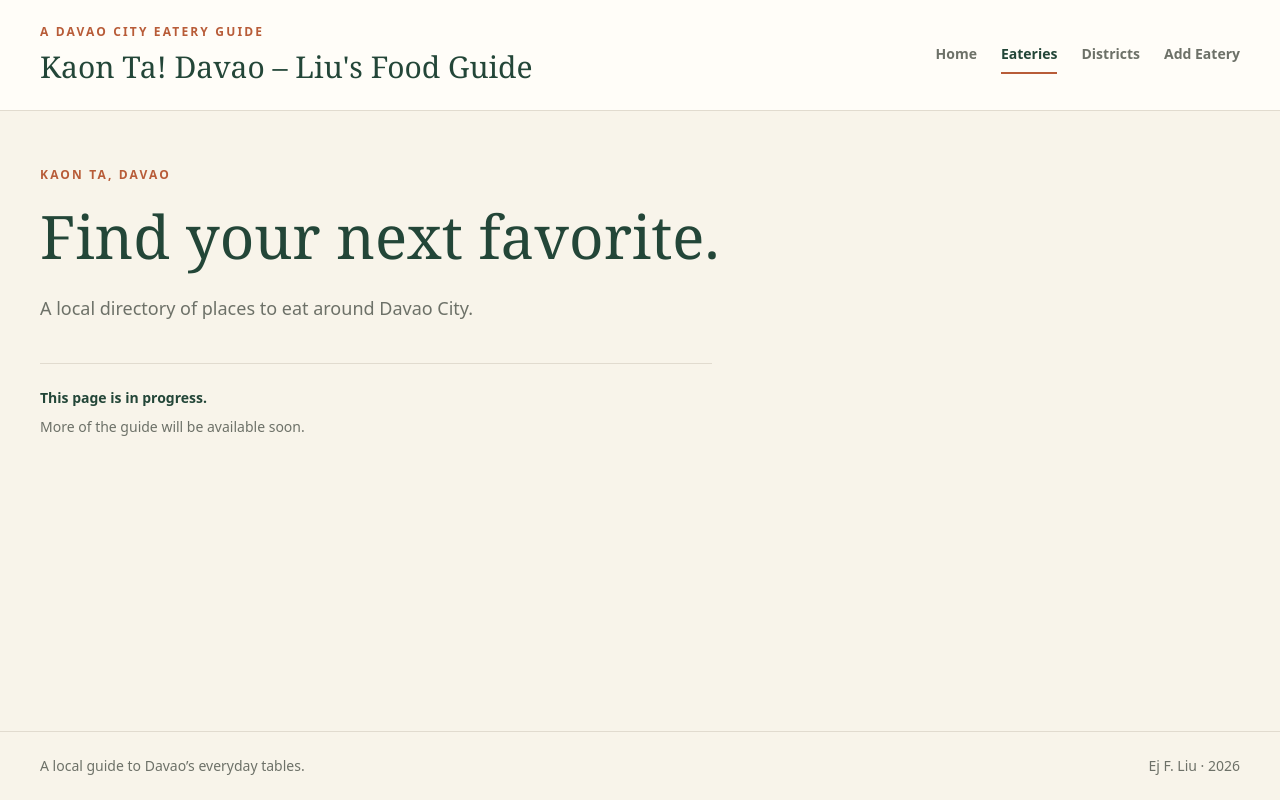
After one commit to edgee20/PrefinalProject-Liu-KaonTaDavao, a Laravel app: page /eateries in a window 1280 px wide. The commit adds this page. Run offline with Laravel 12, Linux system fonts and the light colour scheme; style sheets or scripts are compiled from the project's sources.

Commit message:
feat: establish application routes and shared Blade layout

```diff
--- /dev/null
+++ b/app/Http/Controllers/EateryController.php
@@ -0,0 +1,56 @@
+<?php
+
+namespace App\Http\Controllers;
+
+use App\Models\Eatery;
+use Illuminate\View\View;
+
+class EateryController extends Controller
+{
+    public function index(): View
+    {
+        return view('pages.pending', [
+            'heading' => 'Find your next favorite.',
+            'description' => 'A local directory of places to eat around Davao City.',
+        ]);
+    }
+
+    public function create(): View
+    {
+        return view('pages.pending', [
+            'heading' => 'Add an eatery',
+            'description' => 'Make another neighborhood favorite part of the guide.',
+        ]);
+    }
+
+    public function store(): void
+    {
+        abort(501, 'Eatery creation is not available yet.');
+    }
+
+    public function show(Eatery $eatery): View
+    {
+        return view('pages.pending', [
+            'heading' => $eatery->name,
+            'description' => 'Eatery details are being prepared.',
+        ]);
+    }
+
+    public function edit(Eatery $eatery): View
+    {
+        return view('pages.pending', [
+            'heading' => 'Edit '.$eatery->name,
+            'description' => 'The eatery edit form is being prepared.',
+        ]);
+    }
+
+    public function update(Eatery $eatery): void
+    {
+        abort(501, 'Eatery updates are not available yet.');
+    }
+
+    public function destroy(Eatery $eatery): void
+    {
+        abort(501, 'Eatery deletion is not available yet.');
+    }
+}
--- /dev/null
+++ b/app/Http/Controllers/HomeController.php
@@ -0,0 +1,16 @@
+<?php
+
+namespace App\Http\Controllers;
+
+use Illuminate\View\View;
+
+class HomeController extends Controller
+{
+    public function __invoke(): View
+    {
+        return view('pages.pending', [
+            'heading' => 'Good food, close to home.',
+            'description' => 'Discover the carinderias, neighborhood kitchens, and everyday favorites of Davao City.',
+        ]);
+    }
+}
--- a/bootstrap/app.php
+++ b/bootstrap/app.php
@@ -9,7 +9,6 @@ return Application::configure(basePath: dirname(__DIR__))
     ->withRouting(
         web: __DIR__.'/../routes/web.php',
         commands: __DIR__.'/../routes/console.php',
-        health: '/up',
     )
     ->withMiddleware(function (Middleware $middleware): void {
         //
--- a/resources/css/app.css
+++ b/resources/css/app.css
@@ -2,11 +2,33 @@
 
 @source '../**/*.blade.php';
 @source '../**/*.js';
-
 @source '../../vendor/laravel/framework/src/Illuminate/Pagination/resources/views/*.blade.php';
 @source '../../storage/framework/views/*.php';
 
 @theme {
-    --font-sans: ui-sans-serif, system-ui, sans-serif, 'Apple Color Emoji', 'Segoe UI Emoji',
-        'Segoe UI Symbol', 'Noto Color Emoji';
+    --font-sans: ui-sans-serif, system-ui, sans-serif;
+    --font-display: Georgia, 'Times New Roman', serif;
+    --color-cream: #f8f4ea;
+    --color-forest: #234638;
+    --color-terracotta: #b85c38;
+    --color-ink: #292c27;
+    --color-muted: #6d7168;
+    --color-line: #e1dbcf;
+    --color-paper: #fffdf8;
 }
+
+@layer base {
+    body {
+        @apply bg-cream font-sans text-ink antialiased;
+    }
+
+    a, button, input, select, textarea {
+        @apply focus-visible:outline-2 focus-visible:outline-offset-4 focus-visible:outline-forest;
+    }
+}
+
+@layer components {
+    .page-shell {
+        @apply mx-auto w-full max-w-7xl px-5 sm:px-8 lg:px-10;
+    }
+}
--- /dev/null
+++ b/resources/views/layouts/app.blade.php
@@ -0,0 +1,26 @@
+<!DOCTYPE html>
+<html lang="en">
+<head>
+    <meta charset="utf-8">
+    <meta name="viewport" content="width=device-width, initial-scale=1">
+    <title>{{ config('app.name') }}</title>
+    @vite(['resources/css/app.css', 'resources/js/app.js'])
+</head>
+<body class="flex min-h-screen flex-col">
+    <a href="#main-content" class="sr-only focus:not-sr-only focus:bg-forest focus:p-4 focus:text-white">Skip to content</a>
+
+    @include('partials.nav')
+
+    <main id="main-content" class="page-shell flex-1 py-10 sm:py-14">
+        @include('partials.flash')
+        @yield('content')
+    </main>
+
+    <footer class="border-t border-line py-6 text-sm text-muted">
+        <div class="page-shell flex flex-col gap-2 sm:flex-row sm:items-center sm:justify-between">
+            <p>A local guide to Davao’s everyday tables.</p>
+            <p>Ej F. Liu · {{ now()->year }}</p>
+        </div>
+    </footer>
+</body>
+</html>
--- /dev/null
+++ b/resources/views/pages/pending.blade.php
@@ -0,0 +1,13 @@
+@extends('layouts.app')
+
+@section('content')
+    <section aria-labelledby="page-heading">
+        <p class="mb-4 text-xs font-semibold tracking-[0.18em] text-terracotta uppercase">Kaon ta, Davao</p>
+        <h1 id="page-heading" class="max-w-3xl font-display text-4xl leading-tight text-forest sm:text-5xl lg:text-6xl">{{ $heading }}</h1>
+        <p class="mt-5 max-w-2xl text-lg leading-relaxed text-muted">{{ $description }}</p>
+        <div class="mt-10 max-w-2xl border-t border-line pt-6">
+            <p class="text-sm font-semibold text-forest">This page is in progress.</p>
+            <p class="mt-2 text-sm leading-relaxed text-muted">More of the guide will be available soon.</p>
+        </div>
+    </section>
+@endsection
--- /dev/null
+++ b/resources/views/partials/flash.blade.php
@@ -0,0 +1,5 @@
+@if (session('status'))
+    <div role="status" class="mb-8 border-l-4 border-forest bg-paper px-5 py-4 text-sm text-forest">
+        {{ session('status') }}
+    </div>
+@endif
--- /dev/null
+++ b/resources/views/partials/nav.blade.php
@@ -0,0 +1,17 @@
+<header class="border-b border-line bg-paper">
+    <div class="page-shell flex flex-col gap-6 py-6 lg:flex-row lg:items-center lg:justify-between">
+        <div>
+            <p class="mb-2 text-xs font-semibold tracking-[0.18em] text-terracotta uppercase">A Davao City eatery guide</p>
+            <a href="{{ route('home') }}" class="font-display text-2xl leading-tight text-forest sm:text-3xl">{{ config('app.name') }}</a>
+        </div>
+        <nav aria-label="Main navigation" class="flex flex-wrap items-center gap-x-6 gap-y-3 text-sm font-semibold">
+            @foreach (['home' => 'Home', 'eateries.index' => 'Eateries', 'districts.index' => 'Districts', 'eateries.create' => 'Add Eatery'] as $name => $label)
+                <a href="{{ route($name) }}"
+                   @if (request()->routeIs($name)) aria-current="page" @endif
+                   class="border-b-2 py-2 transition-colors hover:text-terracotta {{ request()->routeIs($name) ? 'border-terracotta text-forest' : 'border-transparent text-muted' }}">
+                    {{ $label }}
+                </a>
+            @endforeach
+        </nav>
+    </div>
+</header>
--- a/routes/web.php
+++ b/routes/web.php
@@ -1,7 +1,16 @@
 <?php
 
+use App\Http\Controllers\DistrictController;
+use App\Http\Controllers\EateryController;
+use App\Http\Controllers\HomeController;
+use App\Http\Controllers\ReviewController;
+use App\Http\Controllers\ReviewerController;
 use Illuminate\Support\Facades\Route;
 
-Route::get('/', function () {
-    return view('welcome');
-});
+Route::get('/', HomeController::class)->name('home');
+Route::resource('eateries', EateryController::class);
+Route::post('/eateries/{eatery}/reviews', [ReviewController::class, 'store'])->name('eateries.reviews.store');
+Route::delete('/reviews/{review}', [ReviewController::class, 'destroy'])->name('reviews.destroy');
+Route::get('/districts', [DistrictController::class, 'index'])->name('districts.index');
+Route::get('/districts/{district}', [DistrictController::class, 'show'])->name('districts.show');
+Route::get('/reviewers/{user}', [ReviewerController::class, 'show'])->name('reviewers.show');
```
Also changed, not shown: app/Http/Controllers/DistrictController.php (added, +25 -0 lines), app/Http/Controllers/ReviewController.php (added, +19 -0 lines), app/Http/Controllers/ReviewerController.php (added, +17 -0 lines), tests/Feature/ExampleTest.php (+2 -0 lines), tests/Feature/RoutesAndLayoutTest.php (added, +102 -0 lines).
